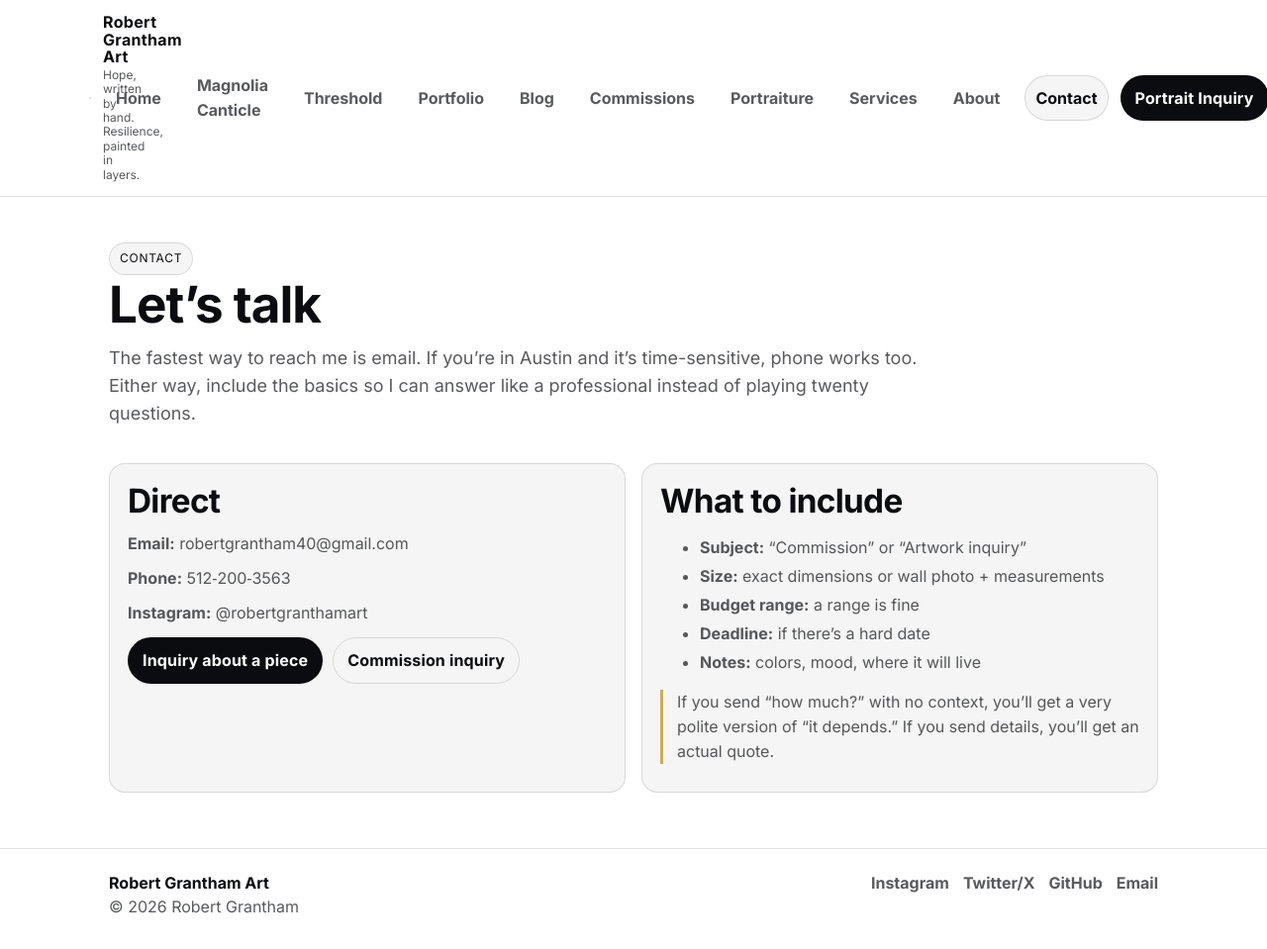
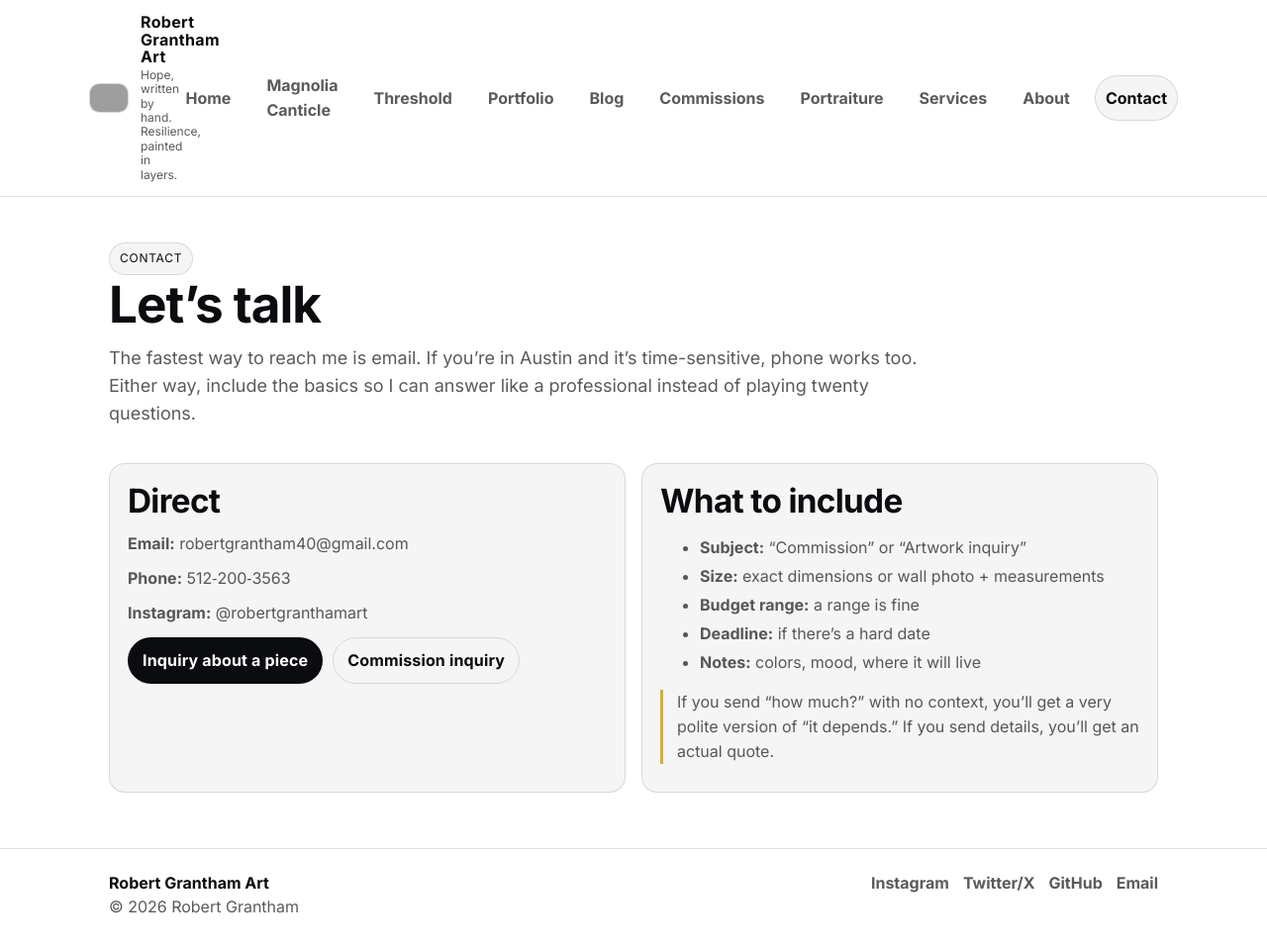
Before and after one commit to rgrantham82/rgrantham82.github.io, a Jekyll site: the page built from contact.html, in a window 1280 px wide and 959 px high. Shown: the whole window at 99% size. Built offline with Jekyll 4.4.1, drawn with Linux system fonts in a browser that asks for light colours; grey boxes are pictures that could not be loaded.

Commit message:
Remove portrait inquiry CTA from header

```diff
--- a/_config.yml
+++ b/_config.yml
@@ -1,7 +1,7 @@
 title: Robert Grantham Art
 tagline: Hope, written by hand. Resilience, painted in layers.
 description: Contemporary acrylic painting, calligraphy, and data analytics by Robert
-  Grantham — Austin, TX. Originals, commissions, murals, and writing.
+  Grantham - Austin, TX. Originals, commissions, murals, and writing.
 author:
   name: Robert Grantham
   email: robertgrantham40@gmail.com
@@ -76,9 +76,6 @@
     url: /about.html
   - title: Contact
     url: /contact.html
-  cta:
-    title: Portrait Inquiry
-    url: /portraiture.html
 plugins:
 - jekyll-feed
 - jekyll-sitemap
```
